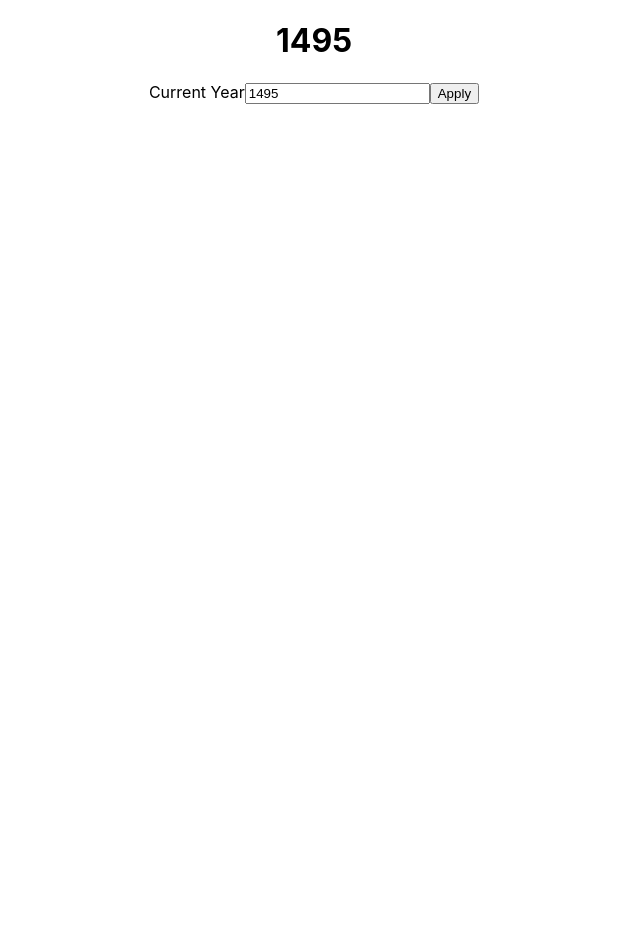
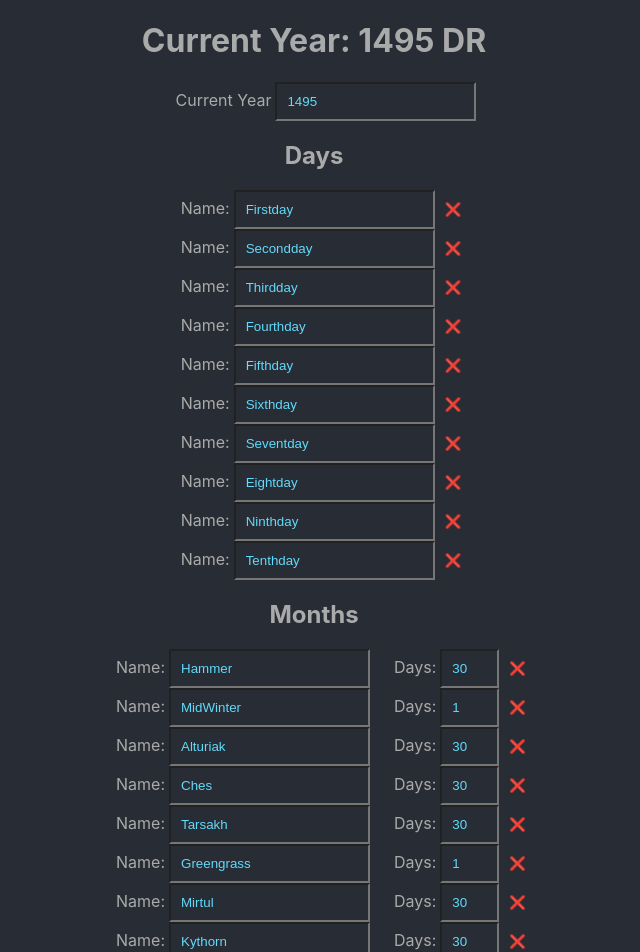
Before and after one commit to ignu/dm-tools, a React (Create React App) app: page / in a window 1280 px wide. Shown: the top 952 px of the page, without its empty margins (326-966 px from the left). Before the commit the page ends 800 px from the top, so only its background shows below. Built offline with nearby package versions, Linux system fonts and the light colour scheme.

Commit message:
Add day inputs and all faerun data

```diff
--- a/public/index.html
+++ b/public/index.html
@@ -5,10 +5,7 @@
     <link rel="icon" href="%PUBLIC_URL%/favicon.ico" />
     <meta name="viewport" content="width=device-width, initial-scale=1" />
     <meta name="theme-color" content="#000000" />
-    <meta
-      name="description"
-      content="Web site created using create-react-app"
-    />
+    <meta name="description" content="Web site created using create-react-app" />
     <link rel="apple-touch-icon" href="%PUBLIC_URL%/logo192.png" />
     <!--
       manifest.json provides metadata used when your web app is installed on a
@@ -24,7 +21,7 @@
       work correctly both with client-side routing and a non-root public URL.
       Learn how to configure a non-root public URL by running `npm run build`.
     -->
-    <title>React App</title>
+    <title>DM Helper</title>
   </head>
   <body>
     <noscript>You need to enable JavaScript to run this app.</noscript>
--- a/src/App.css
+++ b/src/App.css
@@ -1,3 +1,30 @@
+body {
+  background-color: #282c34;
+  color: #aaa;
+}
+
+input, button {
+  background-color: #282c34;
+  color: #61dafb;
+  margin-left: 4px;
+}
+
+label {
+  margin-left: 24px;
+}
+
+input.month {
+  width: 35px;
+}
+
+button {
+  padding: 0;
+  cursor: pointer;
+  border: none;
+  background: none;
+  margin: 10px;
+}
+
 .App {
   text-align: center;
 }
@@ -12,6 +39,11 @@
     animation: App-logo-spin infinite 20s linear;
   }
 }
+
+input {
+  padding: 10px;
+}
+
 
 .App-header {
   background-color: #282c34;
--- a/src/components/Settings.tsx
+++ b/src/components/Settings.tsx
@@ -1,6 +1,39 @@
-import { useState } from "react";
-import { useForm } from "react-use-form-control";
-import { useStore } from "../store";
+import { useState } from 'react';
+import { Month, useStore } from '../store';
+
+const MonthInput = ({ month }: { month: Month }) => {
+  const { months, setDetails } = useStore((x) => ({ months: x.months, setDetails: x.setDetails }));
+  const deleteMonth = () => {
+    setDetails({ months: months.filter((m) => m.name !== month.name) });
+  };
+  return (
+    <div>
+      <label>
+        Name:
+        <input type="text" value={month.name} />
+      </label>
+      <label>
+        Days:
+        <input className="month" type="number" value={month.days} />
+      </label>
+      <button onClick={deleteMonth}>❌</button>
+    </div>
+  );
+};
+
+const DayInput = ({ day }: { day: string }) => {
+  // const { days, setDetails } = useStore((x) => ({ months: x.months, setDetails: x.setDetails }));
+  const deleteMonth = (x: any) => x;
+  return (
+    <div>
+      <label>
+        Name:
+        <input type="text" value={day} />
+      </label>
+      <button onClick={deleteMonth}>❌</button>
+    </div>
+  );
+};
 
 const Settings = () => {
   const store = useStore((x) => x);
@@ -19,7 +52,9 @@
 
   return (
     <div>
-      <h1>{store.currentYear}</h1>
+      <h1>
+        Current Year: {store.currentYear} {store.yearSuffix}
+      </h1>
       <label>
         Current Year
         <input
@@ -30,6 +65,16 @@
         />
       </label>
 
+      <h2>Days</h2>
+      {store.dayNames.map((day) => (
+        <DayInput key={day} day={day} />
+      ))}
+
+      <h2>Months</h2>
+      {store.months.map((month) => (
+        <MonthInput key={month.name} month={month} />
+      ))}
+
       <button onClick={updateStore}>Apply</button>
     </div>
   );
--- a/src/store/index.ts
+++ b/src/store/index.ts
@@ -1,7 +1,8 @@
-import create from "zustand";
-type Month = {
+import create from 'zustand';
+export type Month = {
   name: string;
   days: number;
+  mod?: number;
 };
 
 type State = {
@@ -19,11 +20,41 @@
   currentYear: 1495,
   currentDay: 10,
   currentSeconds: 10,
-  yearSuffix: "DR",
-  months: [{ name: "January", days: 31 }],
-  dayNames: ["Monday"],
+  yearSuffix: 'DR',
+  months: [
+    { name: 'Hammer', days: 30 },
+    { name: 'MidWinter', days: 1 },
+    { name: 'Alturiak', days: 30 },
+    { name: 'Ches', days: 30 },
+    { name: 'Tarsakh', days: 30 },
+    { name: 'Greengrass', days: 1 },
+    { name: 'Mirtul', days: 30 },
+    { name: 'Kythorn', days: 30 },
+    { name: 'Flamerule', days: 30 },
+    { name: 'Eleasis', days: 30 },
+    { name: 'Midsummer', days: 1 },
+    { name: 'Shieldmeet', days: 1, mod: 4 },
+    { name: 'Eleint', days: 30 },
+    { name: 'Highharvesttide', days: 1 },
+    { name: 'Marpenoth', days: 30 },
+    { name: 'Uktar', days: 30 },
+    { name: 'Feast of the Moon', days: 1 },
+    { name: 'Nightal', days: 30 },
+  ],
+  dayNames: [
+    'Firstday',
+    'Secondday',
+    'Thirdday',
+    'Fourthday',
+    'Fifthday',
+    'Sixthday',
+    'Seventday',
+    'Eightday',
+    'Ninthday',
+    'Tenthday',
+  ],
   increase: (by) => {
-    console.log("🦄 - by", by);
+    console.log('🦄 - by', by);
   },
   setDetails: (details: Partial<State>) => {
     set({
```
Also changed, not shown: src/App.tsx (+3 -4 lines), 1 other file (tests, documents, lock files or other folders).
